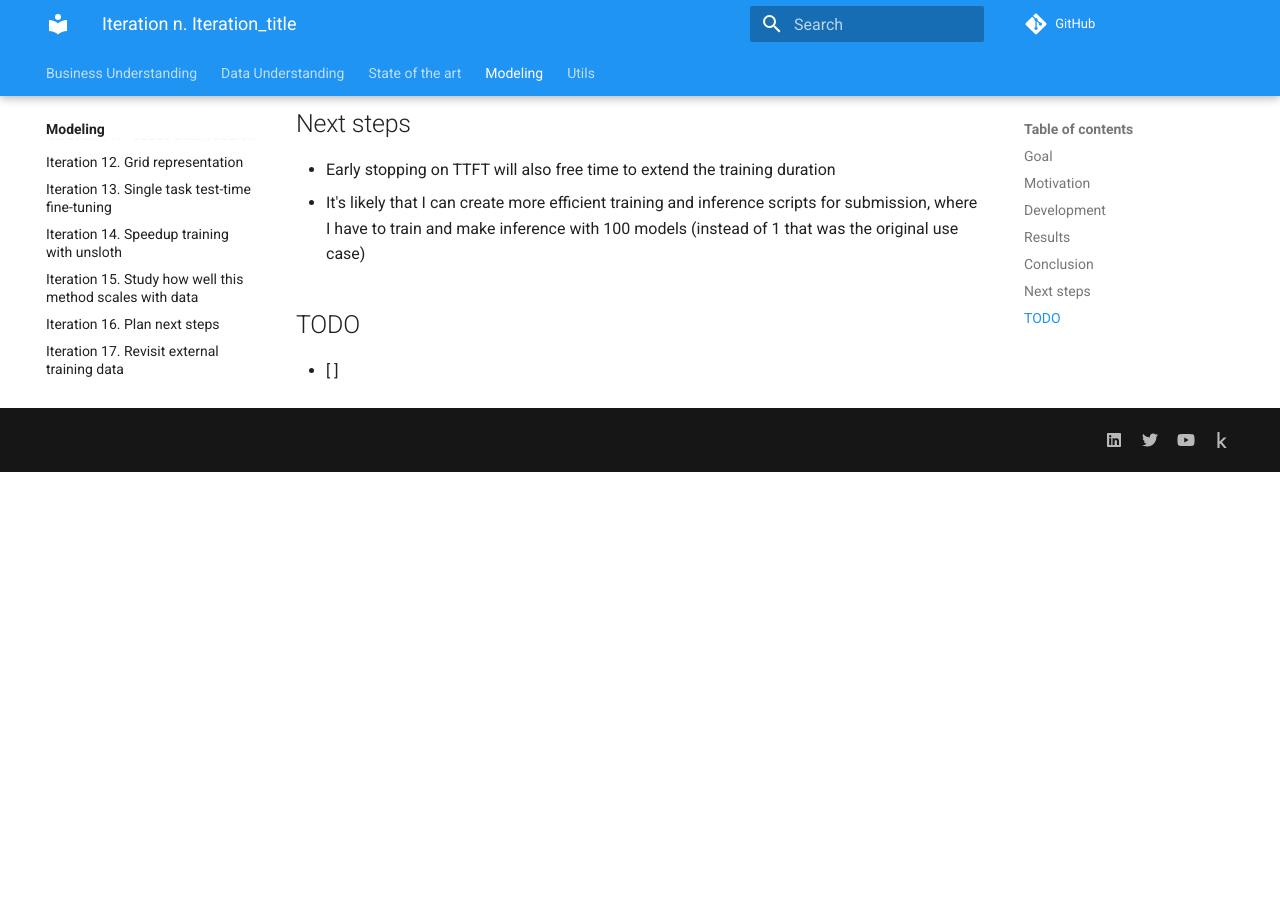
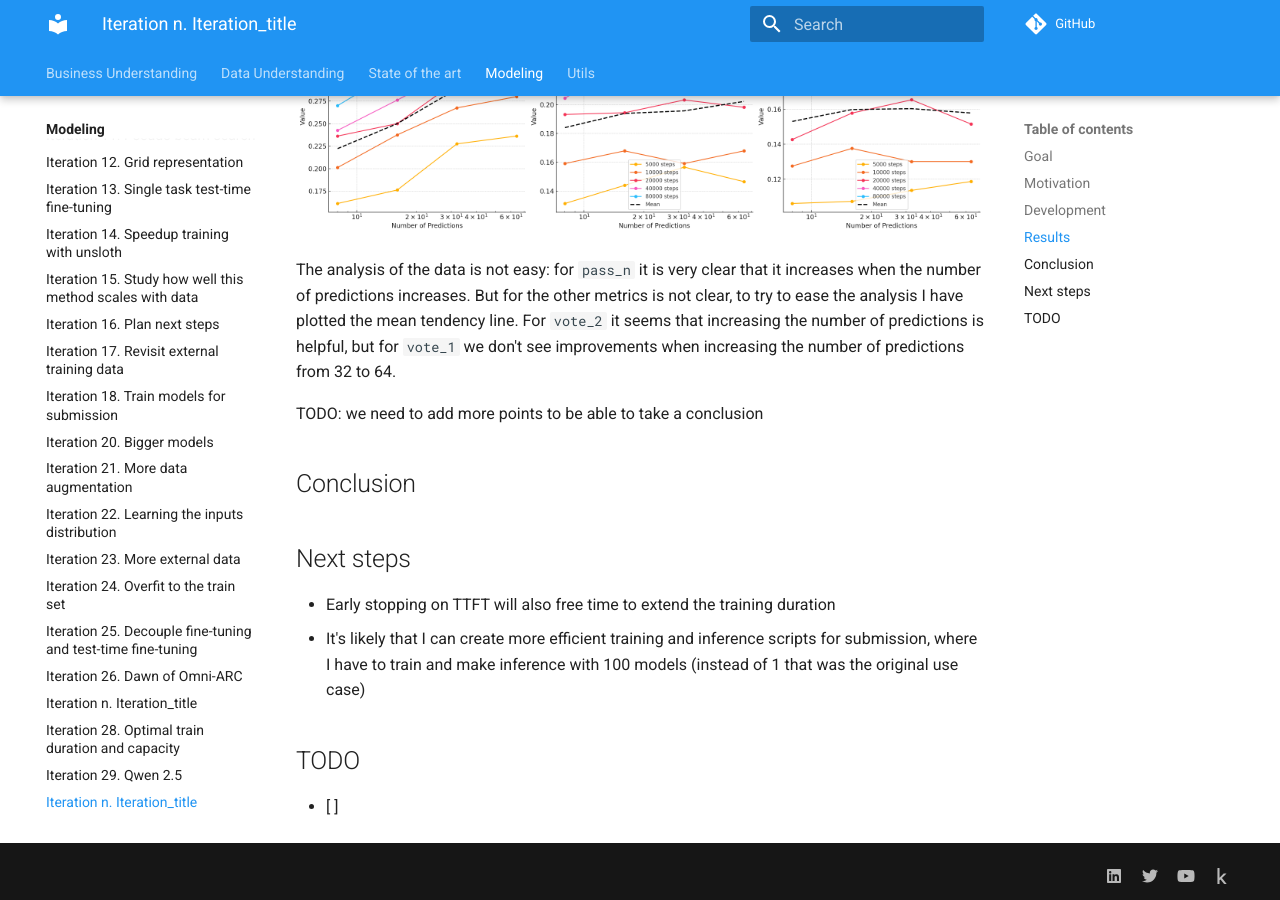
Before and after one commit to zhengjunyao-work/arc24, an MkDocs documentation site: the page built from docs/modeling/Iteration_30_optimal_number_predictions.md, in a window 1280 px wide and 900 px high, scrolled down 713 px. Built offline with MkDocs 1.6.1 and Material for MkDocs 9.7.7, drawn with Linux system fonts in a browser that asks for light colours; comment, search, counter and statistics services are not loaded; before the commit the page ends 1185 px from its top, so only the background shows below that.

Commit message:
documented results

```diff
--- a/docs/modeling/Iteration_30_optimal_number_predictions.md
+++ b/docs/modeling/Iteration_30_optimal_number_predictions.md
@@ -17,6 +17,15 @@
 
 ## Results
 
+![](res/2024-09-24-16-30-11.png)
+
+The analysis of the data is not easy: for `pass_n` it is very clear that it increases when the number
+of predictions increases. But for the other metrics is not clear, to try to ease the analysis I have plotted
+the mean tendency line. For `vote_2` it seems that increasing the number of predictions is helpful, but for
+`vote_1` we don't see improvements when increasing the number of predictions from 32 to 64.
+
+TODO: we need to add more points to be able to take a conclusion
+
 ## Conclusion
 
 ## Next steps
```
Also changed, not shown: docs/modeling/res/2024-09-24-16-30-11.png (added).
